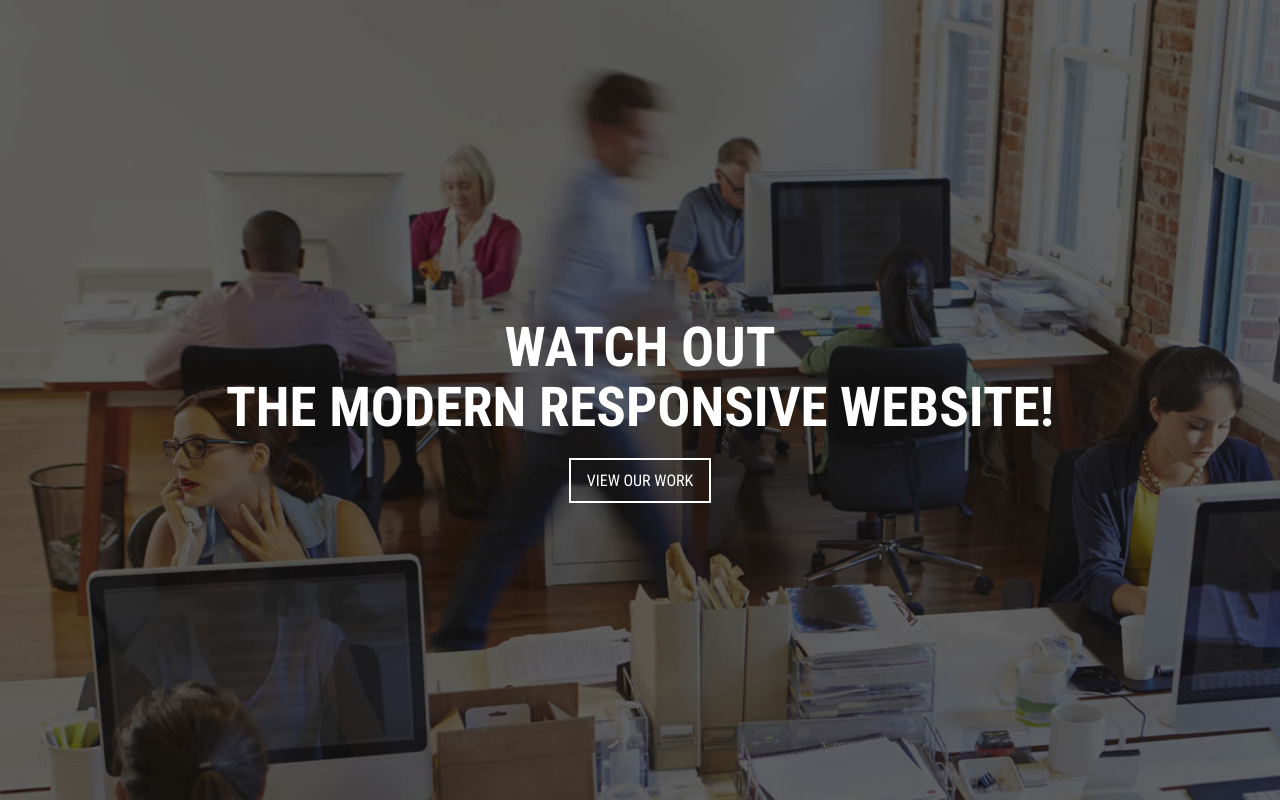
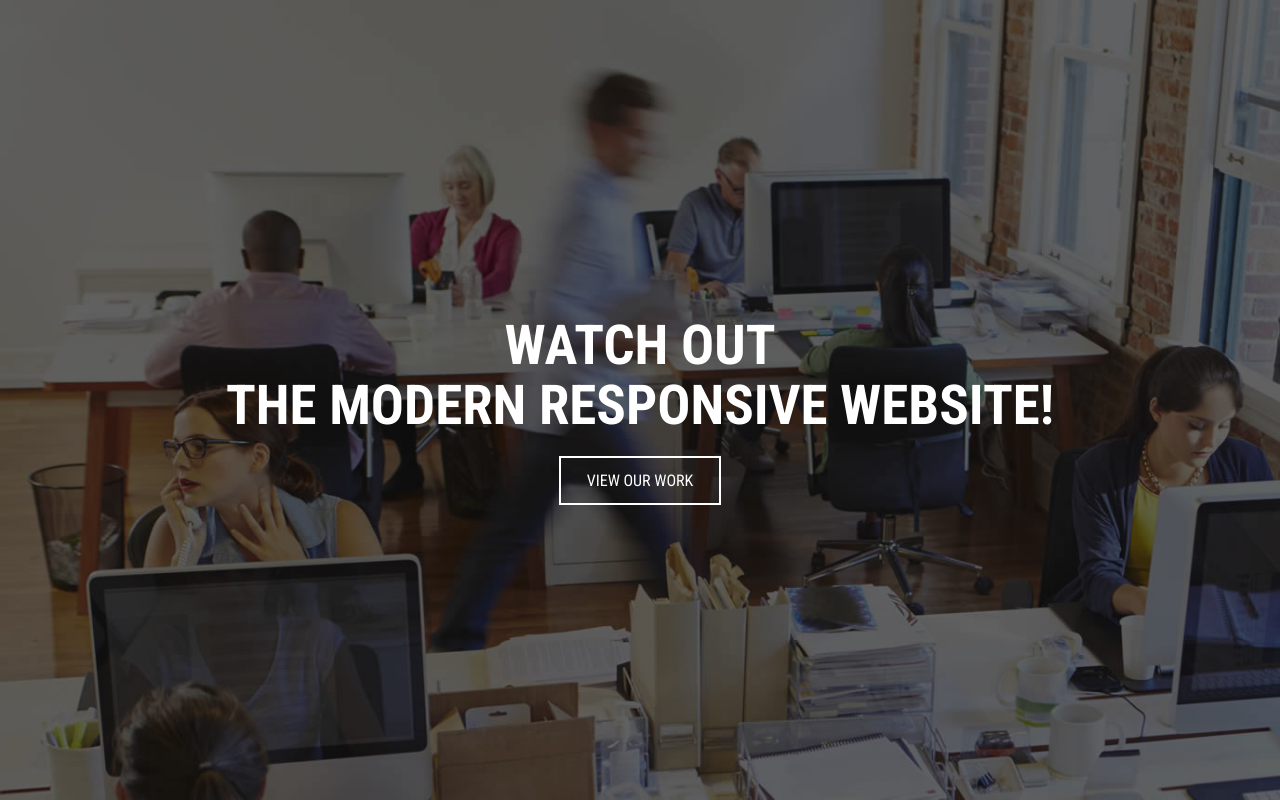
Before and after one commit to vdelarosa210/vesco, a plain HTML site: page index.html in a window 1280 px wide. Drawn offline with Linux system fonts and the light colour scheme.

Commit message:
Added button css

```diff
--- a/css/style.css
+++ b/css/style.css
@@ -67,9 +67,9 @@ h3 {
 
     border-width: 2px;
     border-radius: 0;
-    padding: 12px 26ox 12 px 26px;
+    padding: 12px 26px 12px 26px;
     font-size: 16px;
-    font-weight: 400px;
+    font-weight: 400;
     text-transform: uppercase;
 }
 
@@ -78,6 +78,7 @@ h3 {
     color: white;
 }
 
-.btn-white:hover, btn-white:focus {
+.btn-white:hover, .btn-white:focus {
     background-color: white;
+    color: #41464b;
 }
```
